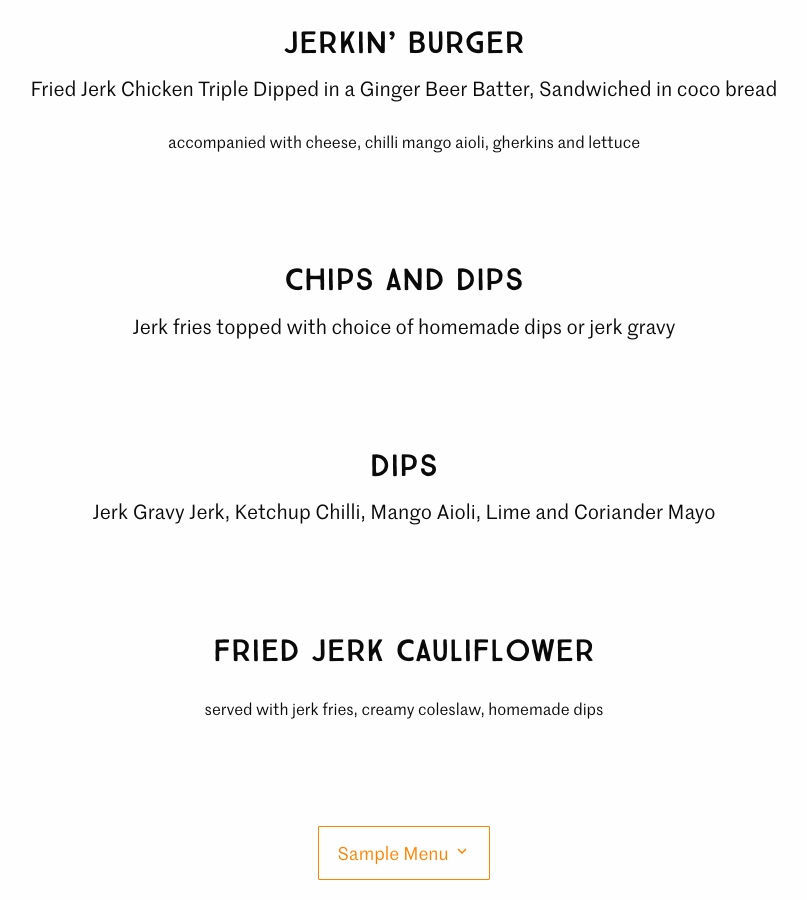
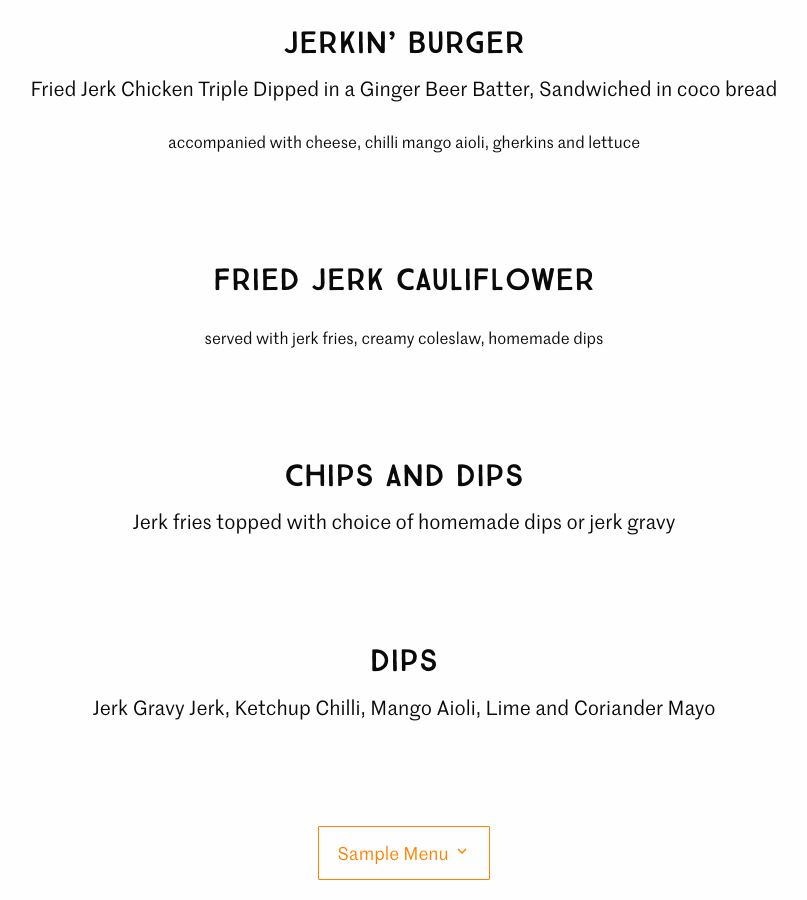
Before and after one commit to garethjohnsdesign/onlyjerkin.com, a Jekyll site: the page built from menu.md, in a window 1280 px wide and 900 px high, scrolled down 1101 px. Shown: the whole window, without its empty margins (236-1043 px from the left). Built offline with Jekyll 4.4.1, drawn with Linux system fonts in a browser that asks for light colours; part of the change alters nothing that is shown.

```diff
--- a/_config.yml
+++ b/_config.yml
@@ -9,7 +9,9 @@ collections:
     title: Uploads
     output: false
 url: https://www.onlyjerkin.com
-description: Jamaican soul food with a twist
+description: Celebrating the spirit of the Caribbean through lip smacking flavours,
+  music and all round experience. Look out for the jerk bus as we serve the streets
+  of London daily.
 permalink: pretty
 exclude:
 - bower.json
--- a/menu.md
+++ b/menu.md
@@ -22,13 +22,13 @@ menu:
   description: Fried Jerk Chicken Triple Dipped in a Ginger Beer Batter, Sandwiched
     in coco bread
   extra: accompanied with cheese, chilli mango aioli, gherkins and lettuce
+- title: Fried Jerk Cauliflower
+  description:
+  extra: served with jerk fries, creamy coleslaw, homemade dips
 - title: Chips and Dips
   description: Jerk fries topped with choice of homemade dips or jerk gravy
 - title: Dips
   description: Jerk Gravy Jerk, Ketchup Chilli, Mango Aioli, Lime and Coriander Mayo
-- title: Fried Jerk Cauliflower
-  description:
-  extra: served with jerk fries, creamy coleslaw, homemade dips
 extra-text: Feel free to contact us regarding any dietary or allergen info.
 layout: food
 ---
```
